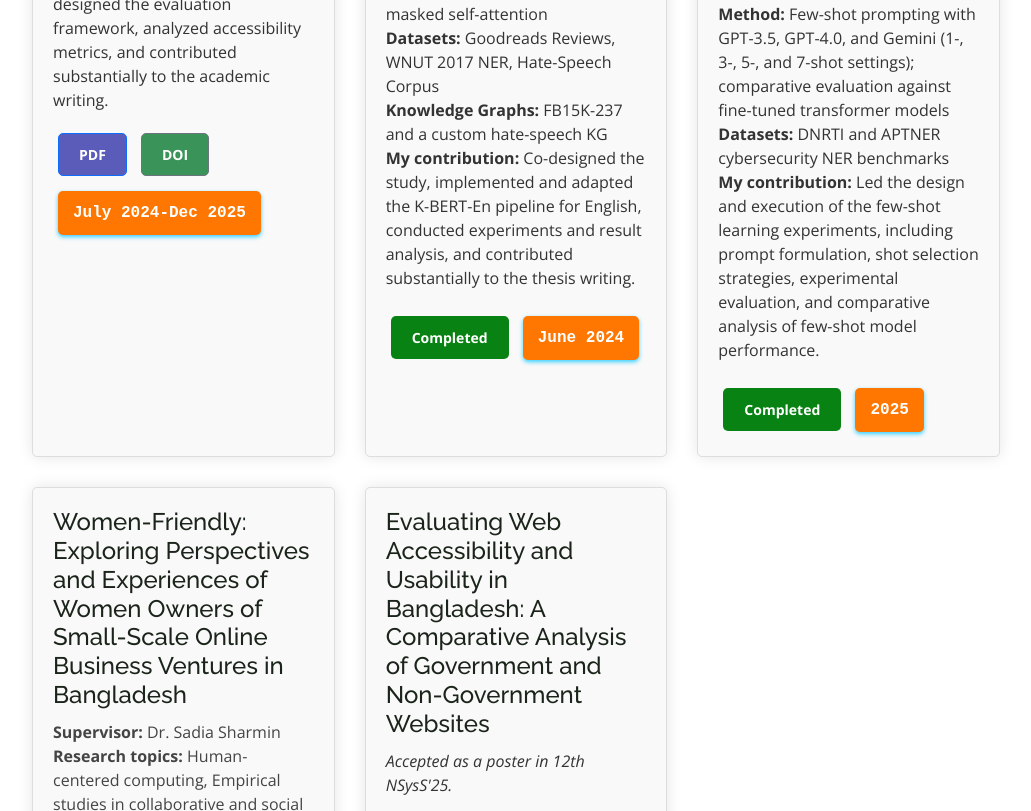
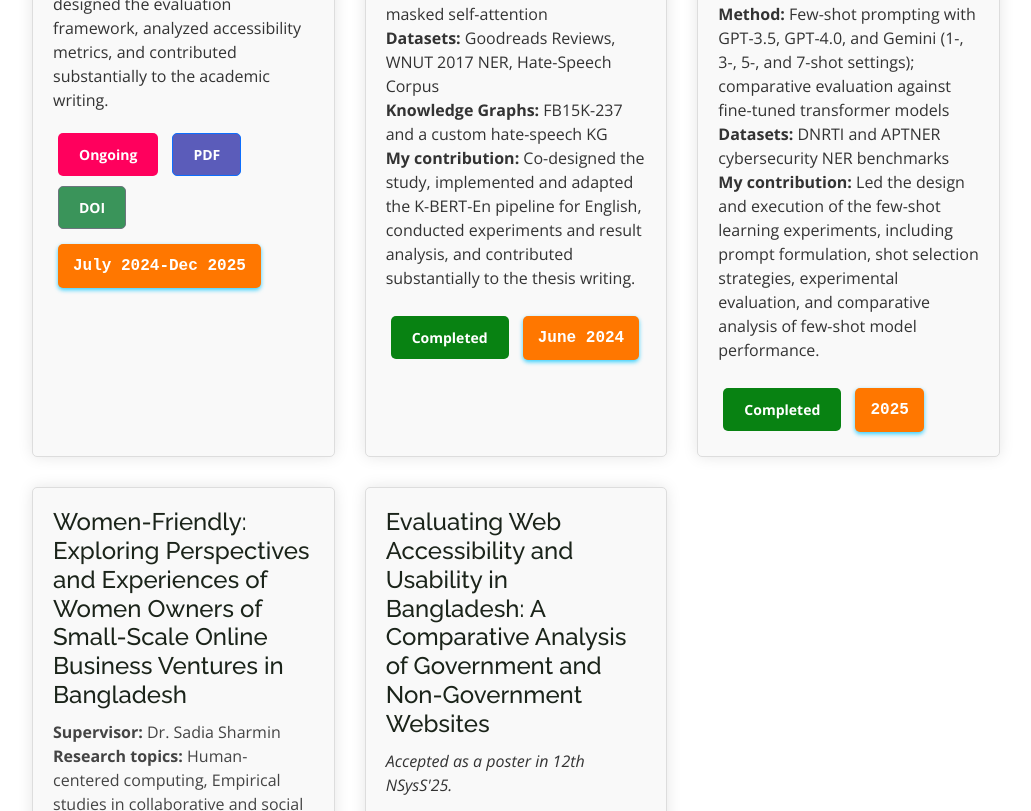
Before and after one commit to Era206/era206.github.io, a website: page index.html in a window 1280 px wide. Shown: the part 6649-7460 px from the top of the page, without its empty margins (132-1163 px from the left). Drawn offline with nearby package versions, Linux system fonts and the light colour scheme.

Commit message:
Update index.html

```diff
--- a/index.html
+++ b/index.html
@@ -463,6 +463,7 @@ Non-Government Websites</h4>
       <b>Tools:</b> WAVE, AChecker, Squidler, Pandas, NumPy  <br/>
       <b>My contribution:</b> Conducted an extensive literature review, designed the evaluation framework, analyzed accessibility metrics, and contributed substantially to the academic writing.
     </p>
+     <span class="btn btn-ongoing" >Ongoing</span>
     <a href="https://drive.google.com/file/d/1_jTgbqt9YqGhBTwGB4Q_vhqMKE5lK5EJ/view?usp=sharing" class="btn btn-primary" target="_blank">PDF</a>
     <a href="https://arxiv.org/abs/2601.00592" class="btn btn-secondary" target="_blank">DOI</a>
     <span class="year"> July 2024-Dec 2025</span>
@@ -506,7 +507,7 @@ Non-Government Websites</h4>
       <b>Artifact:</b> Questionnaire <br/>
       <b>Method:</b> Interview study <br/>
       <b>Data:</b> Interview <br/>
-      <b>Participant:</b> Women doing business of all classes (especially young and middle-aged) from Bangladesh; <br/>
+      <b>Participant:</b> Women doing business of all classes (especially young and middle-aged) from Bangladesh <br/>
       <b>Analysis:</b> Qualitative <br/>
       <b>My contribution: </b>  I took interviews.<br/>
     </p>
```
